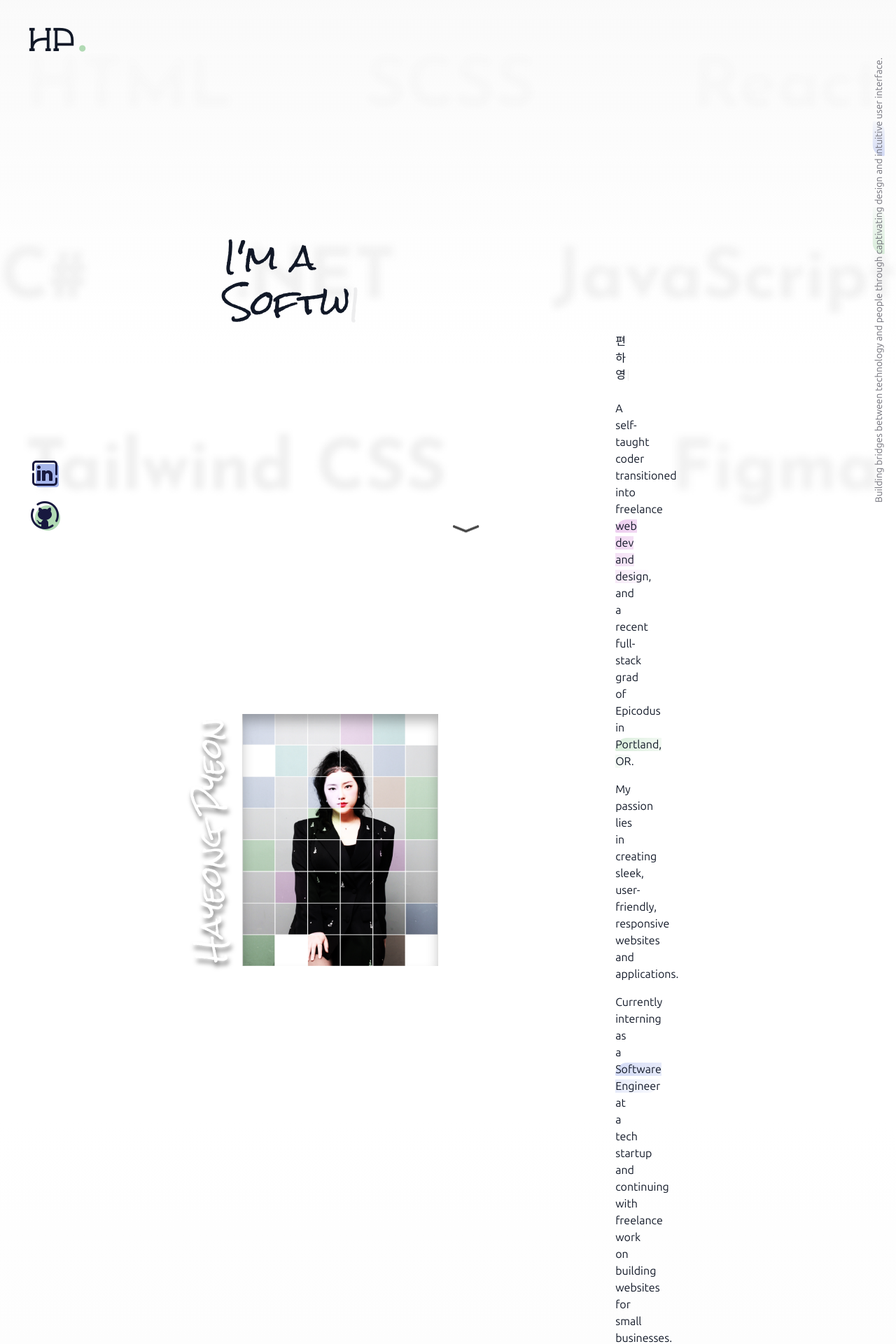
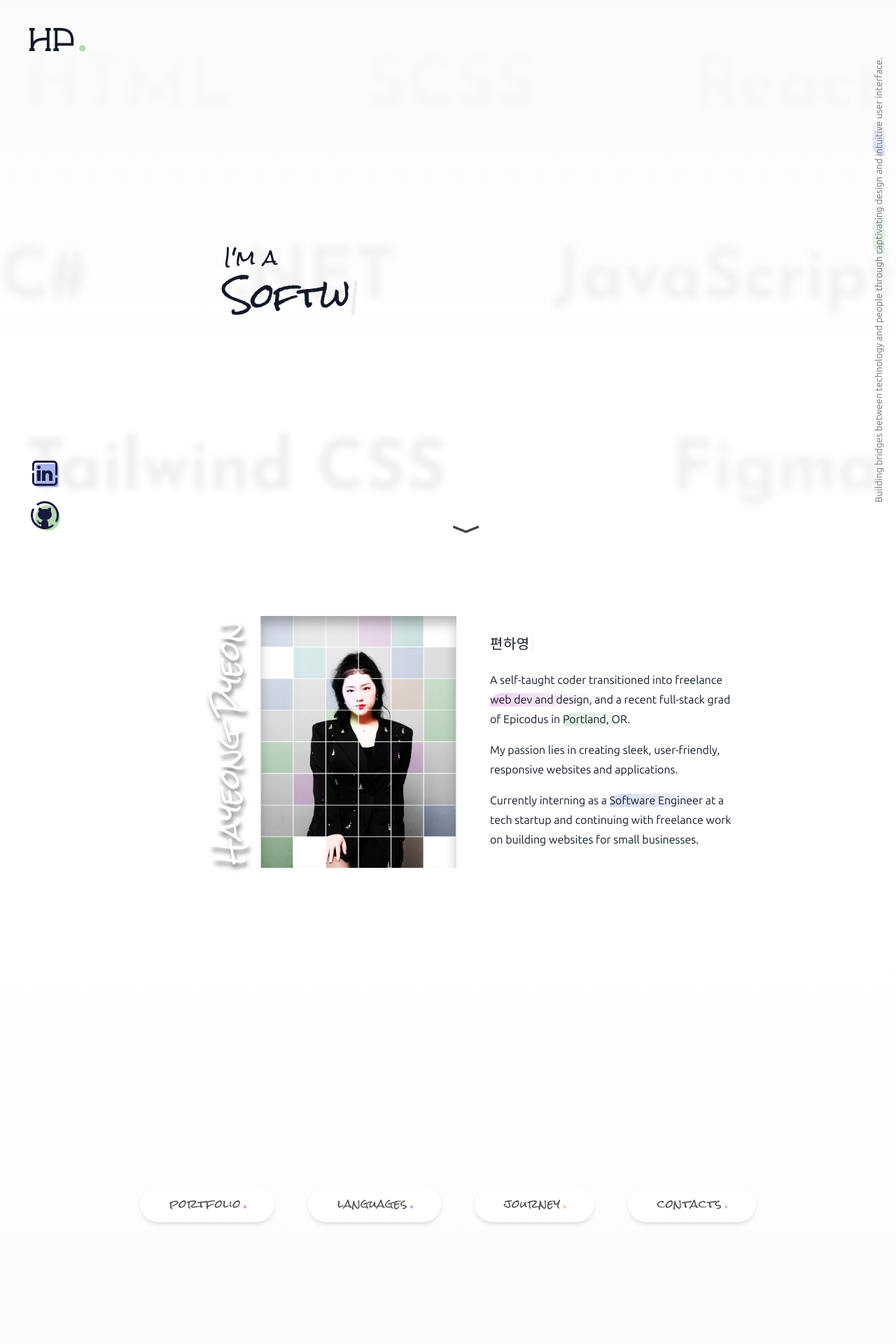
Before and after one commit to hypyeon/portfolio-web-v2, a React (Vite) app: page / in a window 1280 px wide. Shown: the top 1920 px of the page at 70% size. Built offline with nearby package versions, Linux system fonts and the light colour scheme; a web font is replaced by a local one.

Commit message:
add mobile lg & desktop xl responsive designs

```diff
--- a/src/components/Body.jsx
+++ b/src/components/Body.jsx
@@ -5,9 +5,7 @@ import PortfolioPage from "./DetailsPage"
 export default function Body() {
   return (
     <div
-      className="relative z-0 h-[290vh] overflow-x-hidden snap-y snap-mandatory
-      mobile-lg:h-[280vh]
-      desktop:h-[300vh]"
+      className="relative z-0 h-fit w-screen overflow-x-hidden"
     >
       <div
         className="bg-cover bg-center bg-fixed h-screen w-screen -z-5 inset-0 fixed bg-neutral-50 bg-[url('./assets/img/bg-m.png')]
--- a/src/components/Buttons.jsx
+++ b/src/components/Buttons.jsx
@@ -12,15 +12,18 @@ function Button({ text, emoji, color, onClick, isActive }) {
     <button
       className={`pointer rounded-[1.75rem] shadow-md bg-white hover:duration-500 hover:shadow-lg active:shadow-[inset_0_10px_15px_-3px_rgba(0,0,0,0.1)] focus:bg-transparent focus:shadow-[inset_0_5px_10px_-2px_rgba(0,0,0,0.1)] px-4 py-2
       ${isActive ? 'bg-transparent shadow-[inset_0_5px_10px_-2px_rgba(0,0,0,0.1)]' : ''}
+      mobile-lg:px-5 mobile-lg:py-3
       desktop:px-8 desktop:py-3`}
       onClick={() => onClick(text)}
     >
       <p
         className='font-rock pl-0 text-[1rem]
-        mobile-lg:text-[0.75rem]
+        mobile-lg:text-[1.25rem]
         desktop:text-[0.85rem] desktop:pl-[10px]'
       >
-        <span className='hidden desktop:inline'>
+        <span
+          className='hidden desktop:inline
+          xl:text-[1rem]'>
           {text}<span className={`${color} font-space text-[2rem] -ml-[4px] leading-3`}>.</span>
         </span>
         <span className='desktop:hidden'>
--- a/src/components/Contacts.jsx
+++ b/src/components/Contacts.jsx
@@ -40,7 +40,7 @@ export default function ContactLinks() {
 
   return (
     <div
-      className='flex flex-col justify-center items-center h-[58vh] w-[84vw] gap-2
+      className='flex flex-col justify-center items-center w-[84vw] gap-2
       mobile-md:gap-12
       desktop:w-[74vw] desktop:gap-0'
       data-aos="fade-in"
@@ -57,7 +57,7 @@ export default function ContactLinks() {
         />
       </div>
       <div
-        className='w-[6vw] h-[1vh] bg-gray-400 absolute bottom-[20%] rounded-full animate-shadow-blur ml-[3vw] hidden
+        className='w-[6vw] h-[1vh] bg-gray-400 absolute bottom-[18%] rounded-full animate-shadow-blur ml-[3vw] hidden
         desktop:block'
       />
       <div
--- a/src/components/DetailsPage.jsx
+++ b/src/components/DetailsPage.jsx
@@ -10,15 +10,15 @@ export default function DetailsPage() {
   const handleButtonClick = (text) => setActiveButton(text);
   return (
     <div
-      className="h-[100vh] w-screen flex flex-col-reverse justify-center items-center bg-gradient-to-b from-transparent to-neutral-50 z-1 snap-center px-0 gap-8
-      desktop:px-20 desktop:gap-12 desktop:flex-col"
+      className="h-screen w-screen flex flex-col-reverse justify-center items-center bg-gradient-to-b from-transparent to-neutral-50 z-1 px-0 gap-8
+      desktop:px-20 desktop:flex-col desktop:gap-4 desktop:snap-end"
     >
       <div
         className={`w-[84vw] h-[58vh] rounded-3xl relative flex items-center snap-x
         ${ activeButton !== '' ? 'shadow-[inset_0_8px_12px_2px_rgba(0,0,0,0.1)]' : 'hidden'}
         ${ activeButton === 'journey' ? 'overflow-x-scroll' : 'overflow-y-scroll'}
-        mobile-lg:h-[68vh]
-        desktop:w-[74vw] desktop:h-[58vh] desktop:mt-16 desktop:overflow-x-scroll desktop:overflow-y-hidden`}
+        mobile-md:h-[68vh]
+        desktop:w-[74vw] desktop:h-[62vh] desktop:mt-12 desktop:overflow-x-scroll desktop:overflow-y-hidden`}
       >
         {activeButton === 'portfolio' && (
           <Portfolio />
@@ -37,7 +37,8 @@ export default function DetailsPage() {
         className="relative flex text-xl text-stone-600 font-CSBold tracking-wide gap-3 mt-0
         mobile-md:mt-12
         mobile-lg:gap-4
-        desktop:gap-8"
+        desktop:mt-0 desktop:gap-6
+        xl:gap-12"
         data-aos="fade-down"
         data-aos-duration="1200"
         data-aos-delay="200"
--- a/src/components/Journey.jsx
+++ b/src/components/Journey.jsx
@@ -37,15 +37,19 @@ export default function Journey() {
               <span className="bg-white w-2 h-2 rounded-full"></span>
             </div>
             <div
-              className={`absolute bg-gray-800 text-white p-4 rounded-lg shadow-lg text-[0.75rem]
+              className={`absolute bg-gray-800 text-white p-4 rounded-lg shadow-lg text-[0.75rem] 2xl:p-6
               ${event.position === "up" ? "top-6 mobile-md:top-8" : "bottom-6 mobile-md:bottom-8"}
-              ${event.order === 1 || event.order === 5 ? "desktop:w-[34vw] w-[64vw]" : "desktop:w-[24vw] w-[54vw]"}`}
+              ${event.order === 1 || event.order === 5 ? "2xl:w-[29vw] xl:w-[31vw] desktop:w-[34vw] w-[64vw]" : "desktop:w-[24vw] w-[54vw]"}`}
             >
               <p
                 className="font-rock text-[0.65rem] tracking-wider text-center mb-2
-                mobile-md:mb-4"
+                mobile-md:mb-4
+                xl:text-[0.8rem]"
               >{event.year}</p>
-              <p className='text-left font-ubuntu'>{event.description}</p>
+              <p
+                className='text-left font-ubuntu
+                xl:text-[1rem]'
+              >{event.description}</p>
             </div>
           </div>
         ))}
--- a/src/components/LandingPage.jsx
+++ b/src/components/LandingPage.jsx
@@ -22,12 +22,10 @@ export default function LandingPage() {
 
   return (
     <div
-      className="h-screen w-screen snap-center"
-    >
-      <div
-        className="h-screen flex text-gray-900 font-rock justify-start items-center z-2 relative bg-gradient-to-b from-neutral-50 to-transparent to-65% pl-[12vw] pr-0 text-[1.25rem]
+      className="h-screen snap-start flex text-gray-900 font-rock items-center z-2 relative bg-gradient-to-b from-neutral-50 to-transparent to-65% pl-[12vw] pr-0 text-[1.25rem]
+      mobile-md:pl-[15vw] mobile-md:text-[1.5rem]
       mobile-lg:text-2xl
-        desktop:h-screen desktop:text-4xl desktop:px-[24vw]
+      desktop:text-4xl desktop:px-[24vw]
       xl:text-5xl xl:px-[25vw]"
     >
       <div
@@ -37,7 +35,7 @@ export default function LandingPage() {
       >
         <p
           className='block font-CSBold text-left leading-[2rem]
-            mobile-lg:leading-[2.25rem]
+          mobile-md:leading-[2.25rem]
           desktop:hidden'
           data-aos="fade-left"
           data-aos-duration="1600"
@@ -46,7 +44,7 @@ export default function LandingPage() {
           <span className='text-highlight-blue'>Hey</span> there, <br /> I'm Hayeong Pyeon <span className='font-ubuntu'>-</span>
         </p>
         <p
-            className='hidden desktop:block'
+          className='hidden desktop:block desktop:text-[1.75rem]'
           data-aos="fade-in"
           data-aos-duration="1600"
           data-aos-delay="200"
@@ -77,6 +75,7 @@ export default function LandingPage() {
             href="https://www.linkedin.com/in/hayeongpyeon/"
             target="_blank"
             rel="noopener noreferrer"
+            className='w-fit'
           >
             <img
               src={li}
@@ -104,10 +103,10 @@ export default function LandingPage() {
         <p className="desktop:z-5 desktop:text-[0.65rem] xl:text-[0.85rem] font-ubuntu text-zinc-500 leading-[1.75rem]">Building bridges between technology and people through <span className='text-highlight-green'>captivating</span> design and <span className='text-highlight-blue'>intuitive</span> user interface.</p>
       </div>
       <div
-          className='bg-[url("./assets/img/arrow.png")] bg-cover bg-center h-[4vw] w-[4vw] absolute bottom-[0.5rem] left-[50%] -translate-x-[50%] animate-bounce hidden desktop:block'
+        className='bg-[url("./assets/img/arrow.png")] bg-cover bg-center h-[10vw] w-[10vw] absolute bottom-[0.5rem] animate-bounce left-[46%] -translate-x-[45%]
+        desktop:h-[4vw] desktop:w-[4vw] desktop:-translate-x-[50%] desktop:left-[50%]'
+        style={{ opacity }}
       />
-      </div>
-      {/* <div className="bg-[url('./assets/arrow.png')] bg-cover bg-center h-[4vw] w-[4vw] absolute bottom-12 animate-bounce" /> */}
     </div>
   )
 }
--- a/src/components/Portfolio.jsx
+++ b/src/components/Portfolio.jsx
@@ -5,7 +5,7 @@ export default function Portfolio() {
   return (
     <div
       className="w-[84vw] h-[58vh] flex flex-col gap-[10vw]
-      mobile-lg:h-[68vh]
+      mobile-md:h-[68vh]
       desktop:flex-row desktop:w-[74vw] desktop:h-[58vh]"
       data-aos="fade-in"
       data-aos-duration="1200"
--- a/src/components/ProfilePage.jsx
+++ b/src/components/ProfilePage.jsx
@@ -4,14 +4,13 @@ import Typewriter from 'typewriter-effect'
 export default function ProfilePage() {
   return (
     <div
-      className="h-[90vh] w-screen flex justify-center items-center z-1 text-left snap-center
-      mobile-lg:h-[80vh]
-      desktop:h-[100vh]"
+      className="h-[90vh] w-screen flex justify-center items-center z-1 text-left
+      mobile-md:h-fit
+      desktop:h-[65vh] desktop:snap-start"
     >
       <div
         className='flex flex-col justify-center items-center px-0 gap-8
-        mobile-lg:px-20
-        desktop:flex-row
+        desktop:flex-row desktop:px-20
         xl:gap-12'
       >
         <div className="relative w-[14vw]">
@@ -39,8 +38,9 @@ export default function ProfilePage() {
         />
         <div
           className="relative font-ubuntu flex flex-col text-gray-900 mr-0 gap-3 text-[0.85rem] leading-[1.25rem] px-[14vw]
-          mobile-lg:text-[0.95rem] mobile-lg:px-[16vw] mobile-lg:leading-[1.5rem] mobile-lg:gap-2
-          desktop:w-[34vw] desktop:gap-4 desktop:mr-[6vw] desktop:leading-[1.5rem] desktop:text-[1rem]
+          mobile-md:text-[0.95rem] mobile-md:px-[12vw] mobile-md:leading-[1.5rem]
+          mobile-lg:px-[14vw] mobile-lg:leading-[1.75rem] mobile-lg:text-[1rem]
+          desktop:w-[34vw] desktop:gap-4 desktop:mr-[6vw] desktop:px-0
           xl:w-[28vw]"
           data-aos="fade-up"
           data-aos-duration="1600"
@@ -49,7 +49,7 @@ export default function ProfilePage() {
         >
           <p
             className="mb-2 text-center tracking-wide text-[1rem]
-            desktop:text-left"
+            desktop:text-left desktop:text-[1.25rem]"
           >
             <Typewriter
               options={{
--- a/tailwind.config.js
+++ b/tailwind.config.js
@@ -14,6 +14,7 @@ export default {
       // viewport for tablets?
       'desktop': '1024px',
       'xl': '1280px',
+      '2xl': '1440px',
     },
     extend: {
       fontFamily: {
```
Also changed, not shown: src/components/Languages.jsx (+7 -7 lines), src/components/Projects.jsx (+8 -4 lines). Lines whose indentation alone changed are shown as unchanged.
